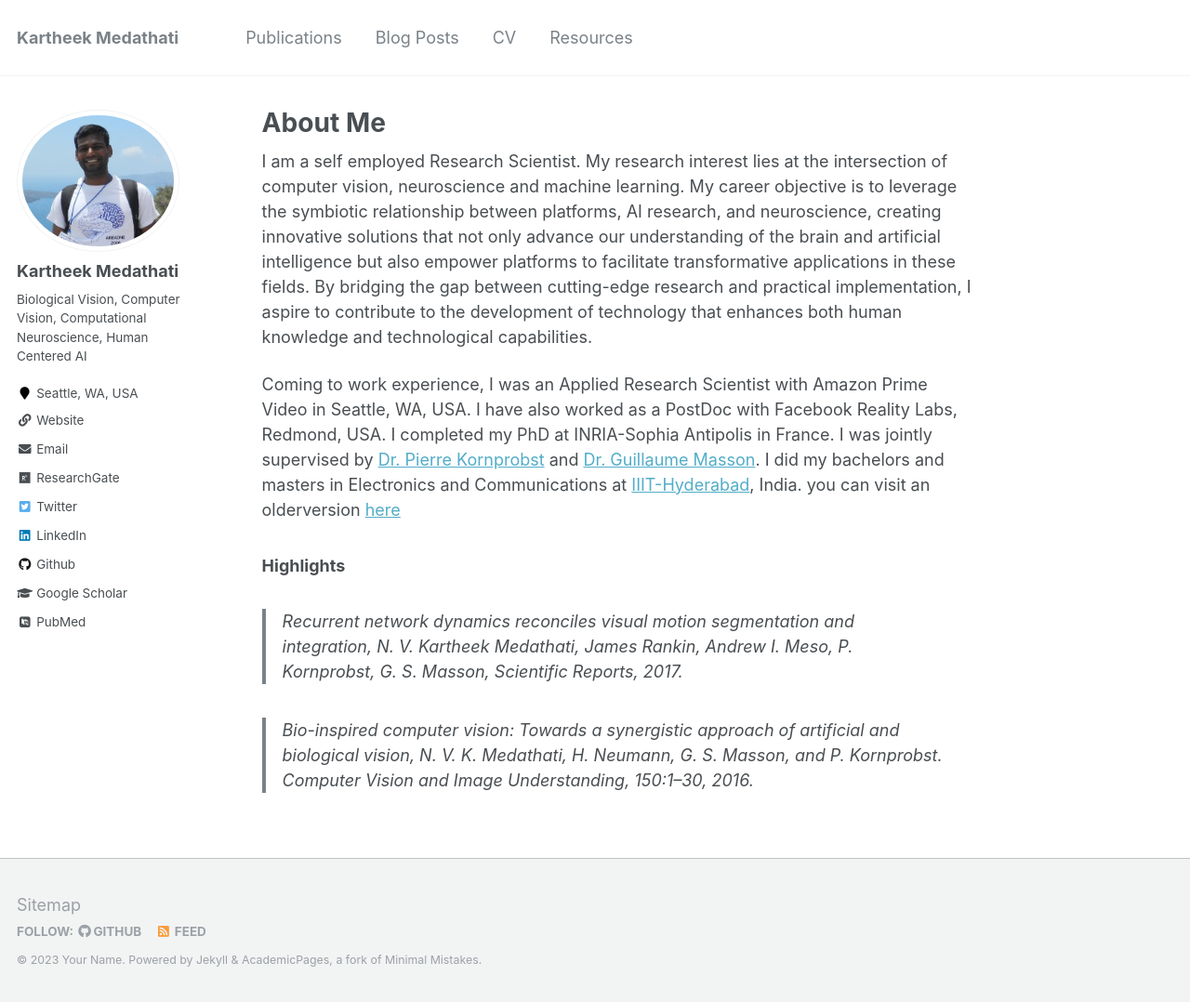
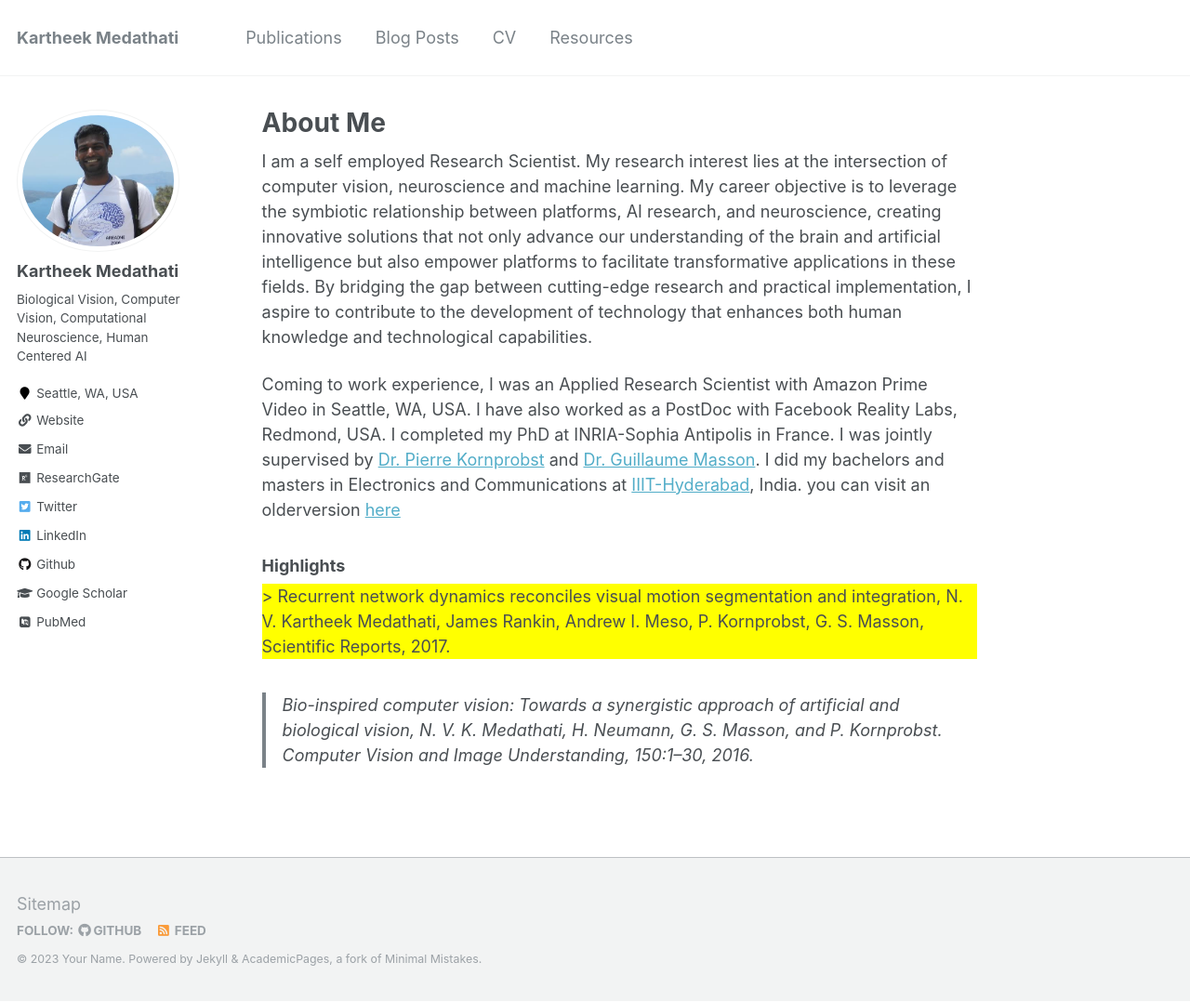
Before and after one commit to kartheekmedathati/kartheekmedathati.github.io, a Jekyll site: the page built from _pages/about.md, in a window 1280 px wide and 1078 px high. Shown: the whole window at 93% size. Built offline with Jekyll 4.4.1, drawn with Linux system fonts in a browser that asks for light colours; some web fonts are replaced.

Commit message:
Changed about.md

```diff
--- a/_pages/about.md
+++ b/_pages/about.md
@@ -14,6 +14,9 @@ Coming to work experience, I was an Applied Research Scientist with Amazon Prime
 you can visit an olderversion [here](http://www-sop.inria.fr/members/Kartheek.Medathati/)
 
 ### Highlights
+
+<div style="background-color: #FFFF00">
 > Recurrent network dynamics reconciles visual motion segmentation and integration, N. V. Kartheek Medathati, James Rankin, Andrew I. Meso, P. Kornprobst, G. S. Masson, Scientific Reports, 2017.
+</div>
 
 > Bio-inspired computer vision: Towards a synergistic approach of artificial and biological vision, N. V. K. Medathati, H. Neumann, G. S. Masson, and P. Kornprobst. Computer Vision and Image Understanding, 150:1–30, 2016.
```
